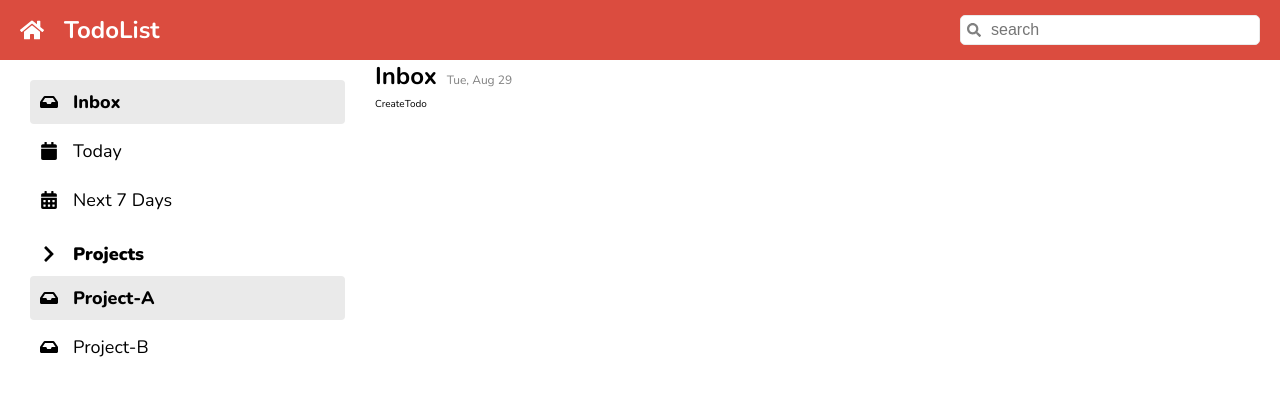
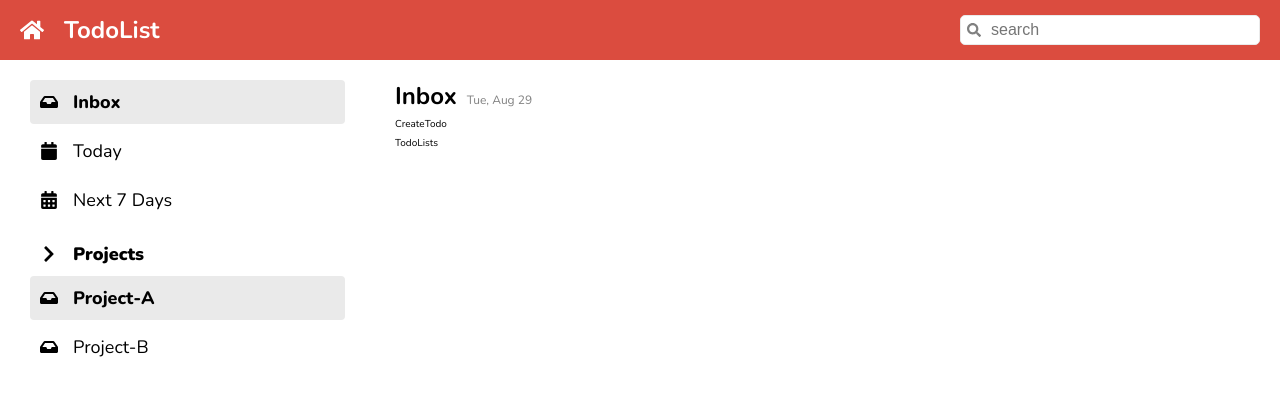
Before and after one commit to pavitpim40/cc15-todollst-ppimchan, a React (Create React App) app: page / in a window 1280 px wide. Shown: the top 396 px of the page. Built offline with nearby package versions, Linux system fonts and the light colour scheme.

Commit message:
component:prepare plain component for todo feature

```diff
--- a/src/app/App.jsx
+++ b/src/app/App.jsx
@@ -6,6 +6,7 @@ import ListItem from '../components/ListItem';
 import Lists from '../components/Lists';
 import TodoHeader from '../components/Todo/TodoHeader';
 import TodoCreate from '../components/Todo/TodoCreate';
+import TodoLists from '../components/Todo/TodoLists';
 
 function App() {
   // <ListItem text='Inbox' icon={<FaInbox />} active={true} />
@@ -50,8 +51,7 @@ function App() {
         <main className='todo__container'>
           <TodoHeader />
           <TodoCreate />
-
-          {/* TodoLists */}
+          <TodoLists />
         </main>
       </div>
     </div>
--- a/src/app/App.scss
+++ b/src/app/App.scss
@@ -60,4 +60,5 @@
   display: flex;
   flex-direction: column;
   gap: 5px;
+  padding: 20px;
 }
--- /dev/null
+++ b/src/components/Todo/TodoLists.jsx
@@ -0,0 +1,7 @@
+import styles from './TodoLists.module.scss';
+
+function TodoLists() {
+  return <div>TodoLists</div>;
+}
+
+export default TodoLists;
--- /dev/null
+++ b/src/components/Todo/TodoLists.module.scss
@@ -0,0 +1 @@
+@import '../../index.scss';
```
